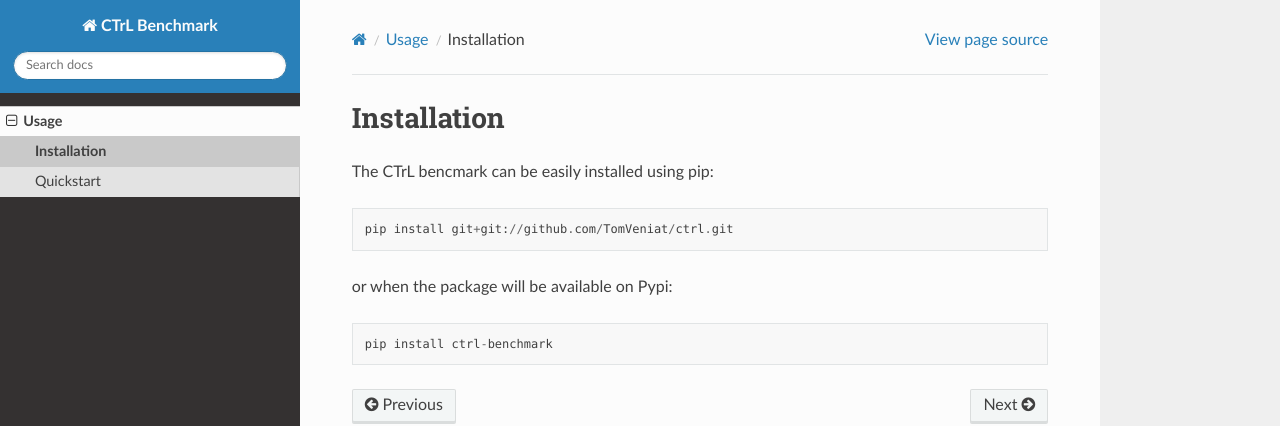
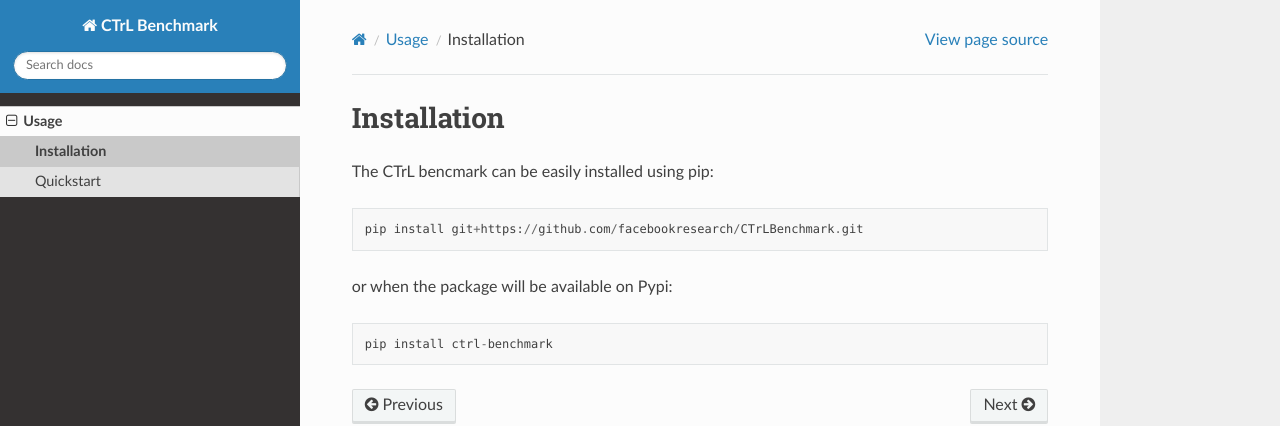
Before and after one commit to facebookresearch/CTrLBenchmark, a Sphinx documentation site: the page built from docs/source/usage/installation.rst, in a window 1280 px wide. Shown: the top 426 px of the page. Built offline with Sphinx 7.4.7 and the Read the Docs theme 2.0.0, drawn with Linux system fonts in a browser that asks for light colours.

Commit message:
Update installation info

```diff
--- a/docs/source/usage/installation.rst
+++ b/docs/source/usage/installation.rst
@@ -3,7 +3,7 @@ Installation
 
 The CTrL bencmark can be easily installed using pip::
 
-    pip install git+git://github.com/TomVeniat/ctrl.git
+    pip install git+https://github.com/facebookresearch/CTrLBenchmark.git
 
 or when the package will be available on Pypi::
 
--- a/setup.py
+++ b/setup.py
@@ -8,6 +8,7 @@ setuptools.setup(
     name="ctrl-benchmark",
     version="0.0.2",
     author="Tom Veniat, Ludovic Denoyer & Marc'Aurelio Ranzato",
+    license="MIT License",
     description="Continual Transfer Learning Benchmark",
     packages=setuptools.find_packages(),
 )
```
